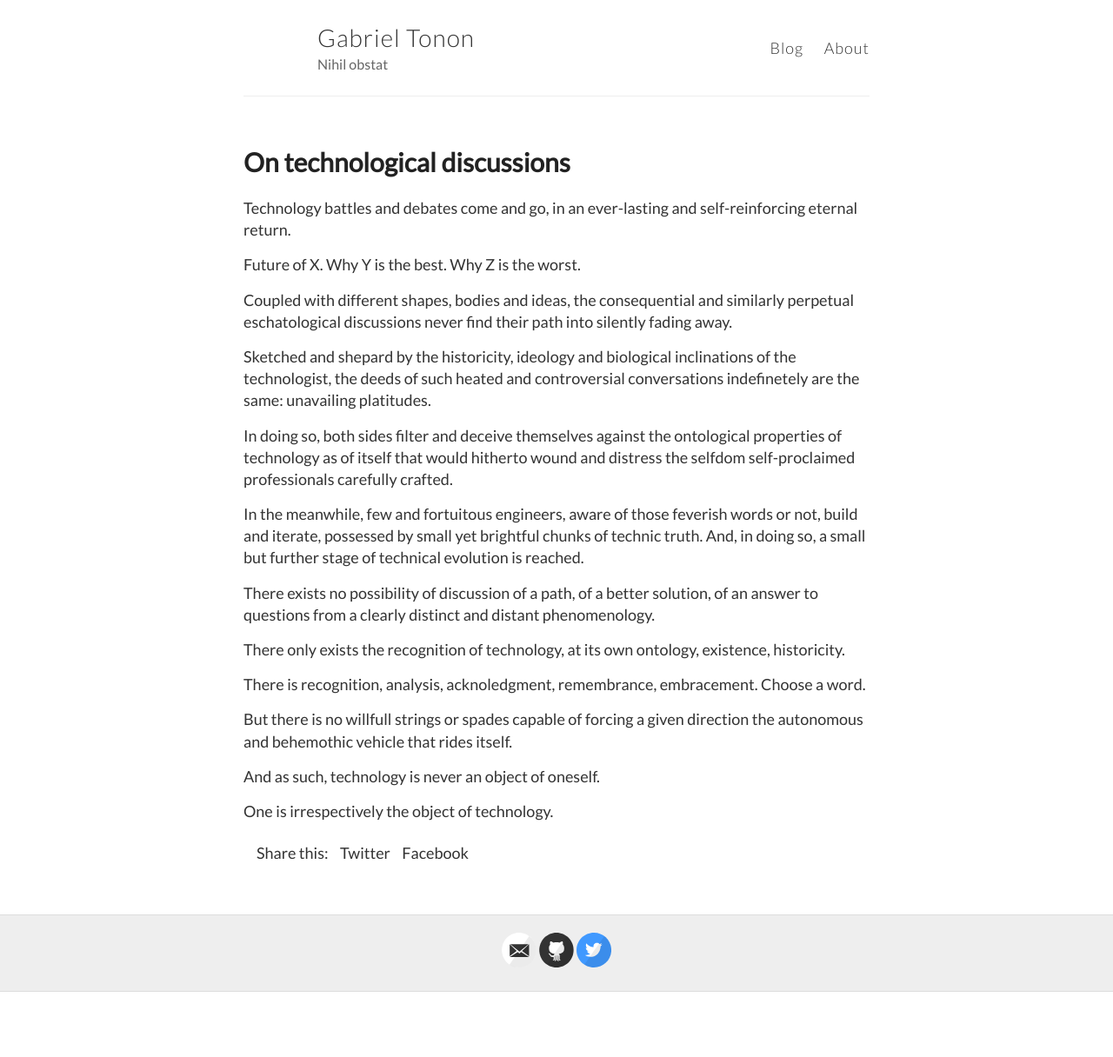
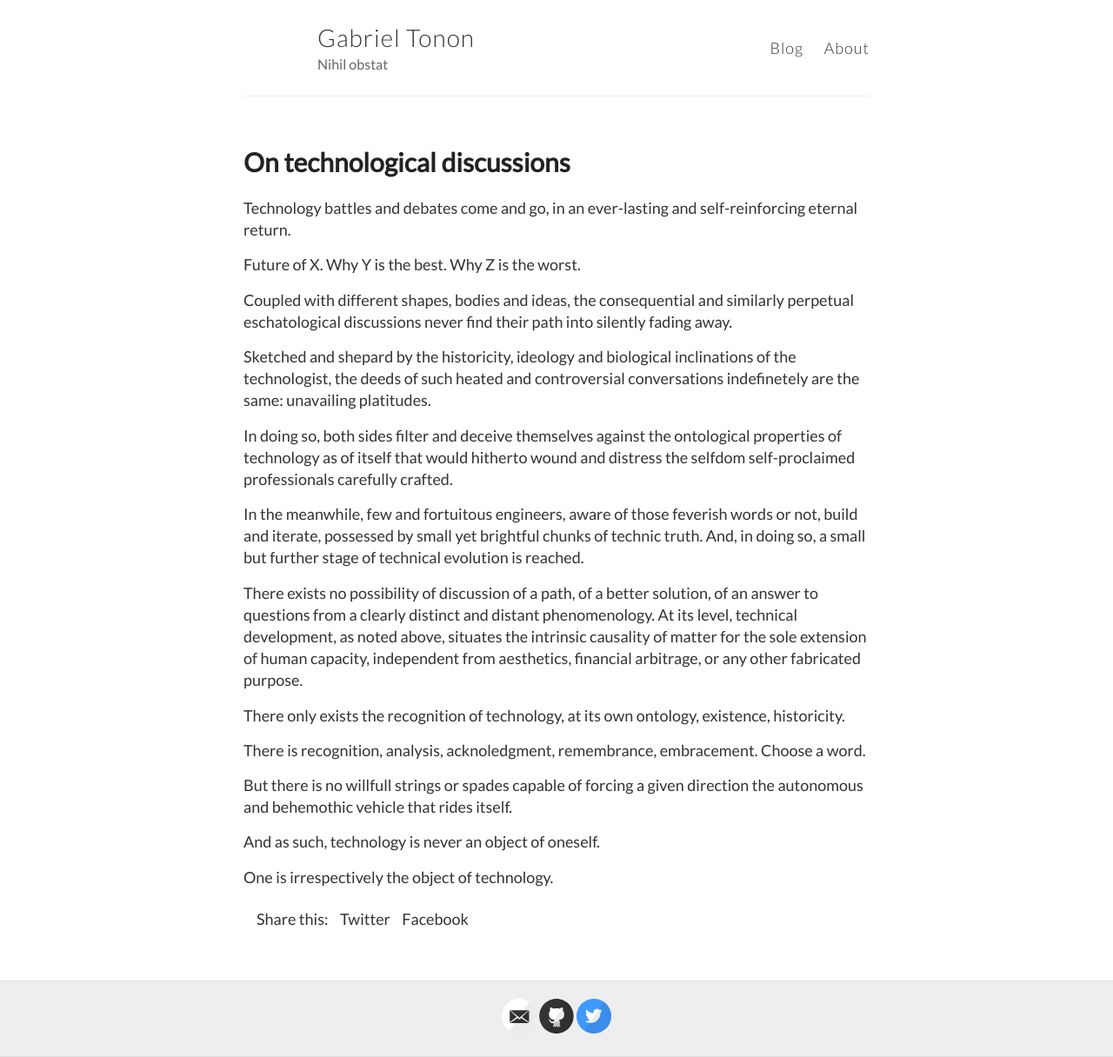
Before and after one commit to gaapt/gaapt.github.io, a Jekyll site: the page built from _posts/2017-10-30-On-technological-discussions.md, in a window 1280 px wide. Shown: the whole page at 87% size. Built offline with Jekyll 4.4.1, drawn with Linux system fonts in a browser that asks for light colours; before the commit the page ends 1141 px from its top, so only the background shows below that.

Commit message:
Update 2017-10-30-On-technological-discussions.md

```diff
--- a/_posts/2017-10-30-On-technological-discussions.md
+++ b/_posts/2017-10-30-On-technological-discussions.md
@@ -15,7 +15,7 @@ In doing so, both sides filter and deceive themselves against the ontological pr
 
 In the meanwhile, few and fortuitous engineers, aware of those feverish words or not, build and iterate, possessed by small yet brightful chunks of technic truth. And, in doing so, a small but further stage of technical evolution is reached.
 
-There exists no possibility of discussion of a path, of a better solution, of an answer to questions from a clearly distinct and distant phenomenology.
+There exists no possibility of discussion of a path, of a better solution, of an answer to questions from a clearly distinct and distant phenomenology. At its level, technical development, as noted above, situates the intrinsic causality of matter for the sole extension of human capacity, independent from aesthetics, financial arbitrage, or any other fabricated purpose.
 
 There only exists the recognition of technology, at its own ontology, existence, historicity.
 
```
